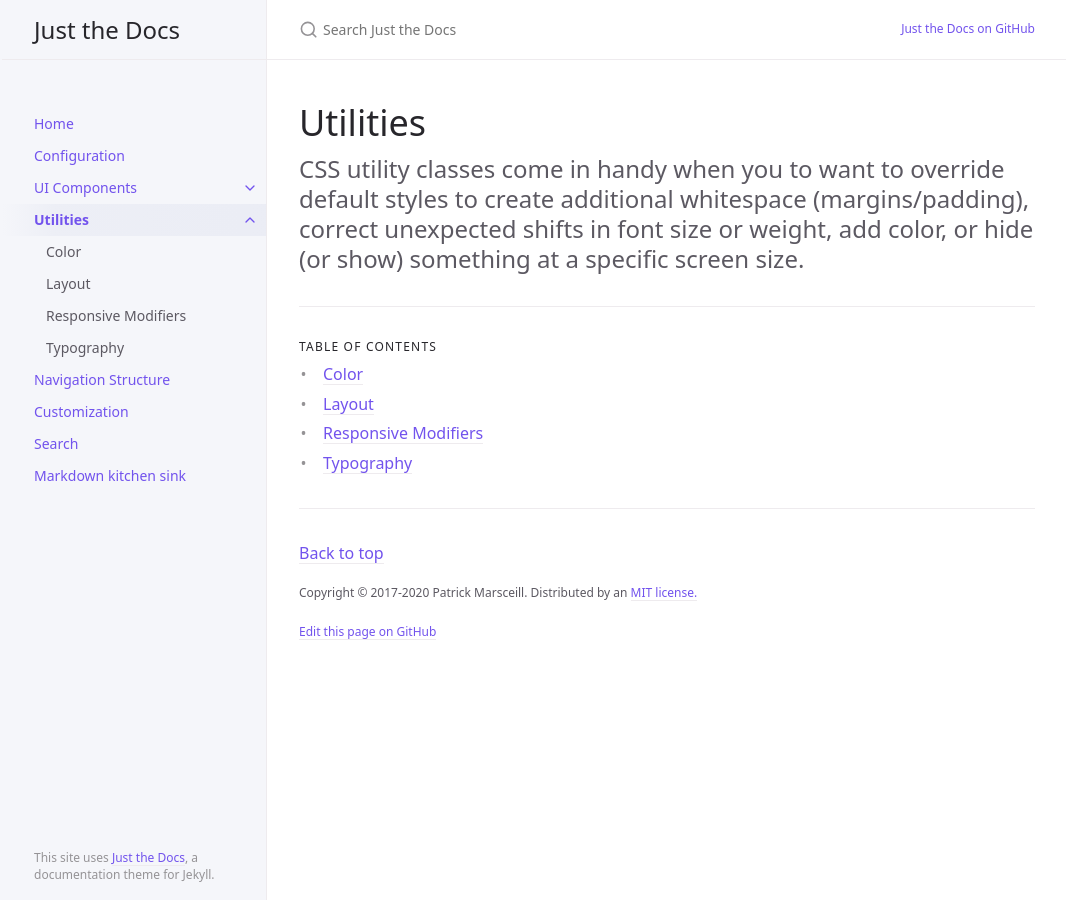
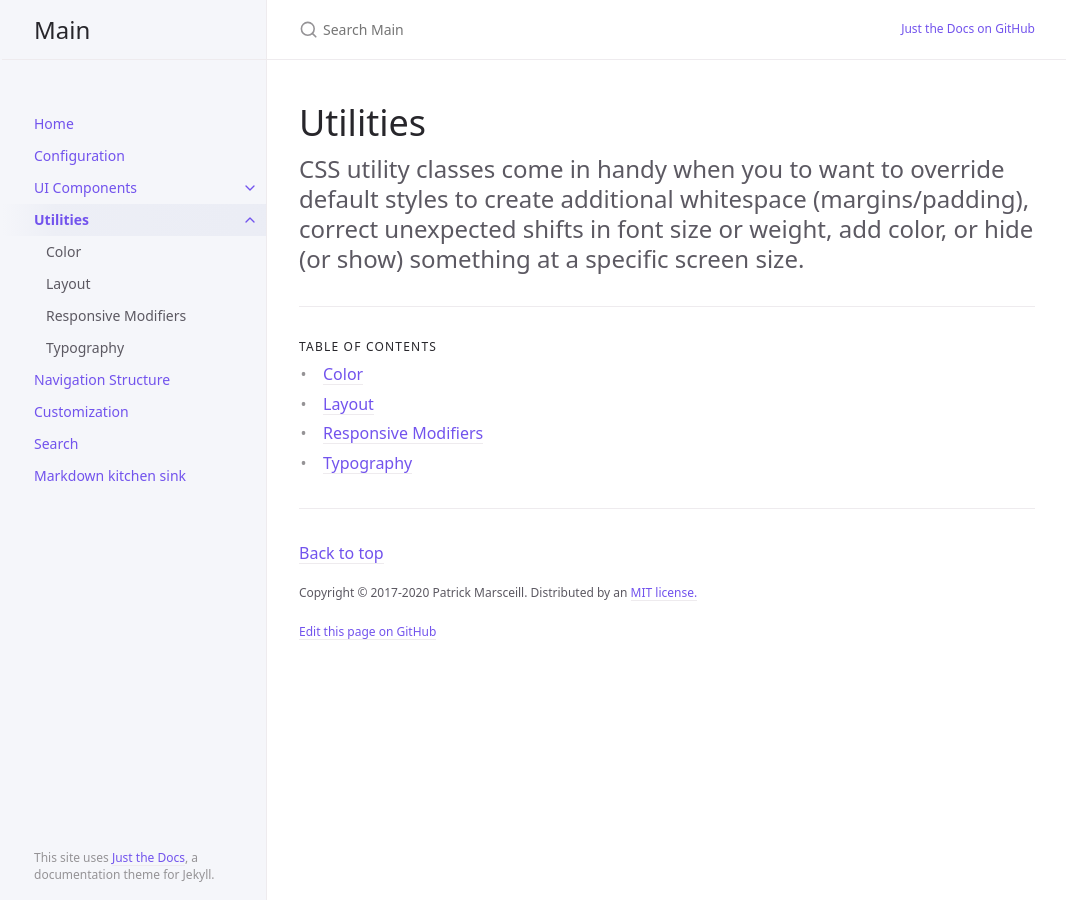
Before and after one commit to mWorkVN/mWorkVN.github.io, a Jekyll site: the page built from docs/utilities/utilities.md, in a window 1280 px wide. Shown: the whole page, without its empty margins (105-1171 px from the left). Built offline with Jekyll 4.4.1, drawn with Linux system fonts in a browser that asks for light colours.

Commit message:
change ico

```diff
--- a/_config.yml
+++ b/_config.yml
@@ -13,7 +13,7 @@
 # you will see them accessed via {{ site.title }}, {{ site.github_repo }}, and so on.
 # You can create any custom variable you would like, and they will be accessible
 # in the templates via {{ site.myvariable }}.
-title: Just the Docs
+title: Main
 description: A Jekyll theme for documentation
 baseurl: "/" # the subpath of your site, e.g. /blog
 url: "https://mWorkVN.github.io" # the base hostname & protocol for your site, e.g. http://example.com
```
Also changed, not shown: favicon.ico, 1 other file.
